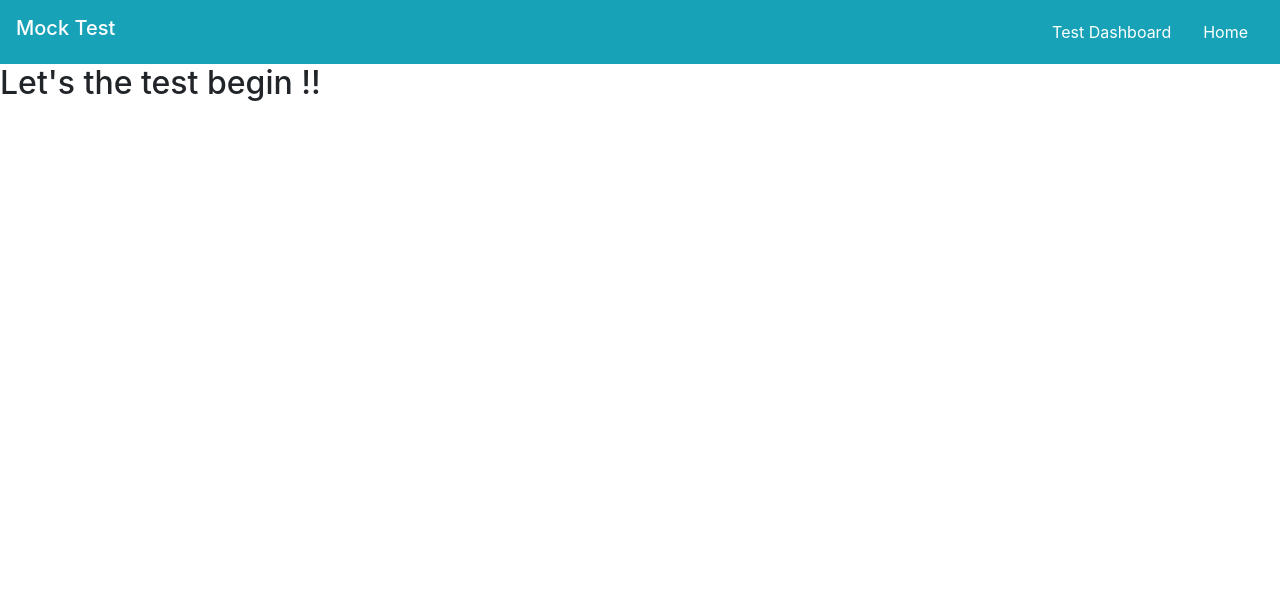
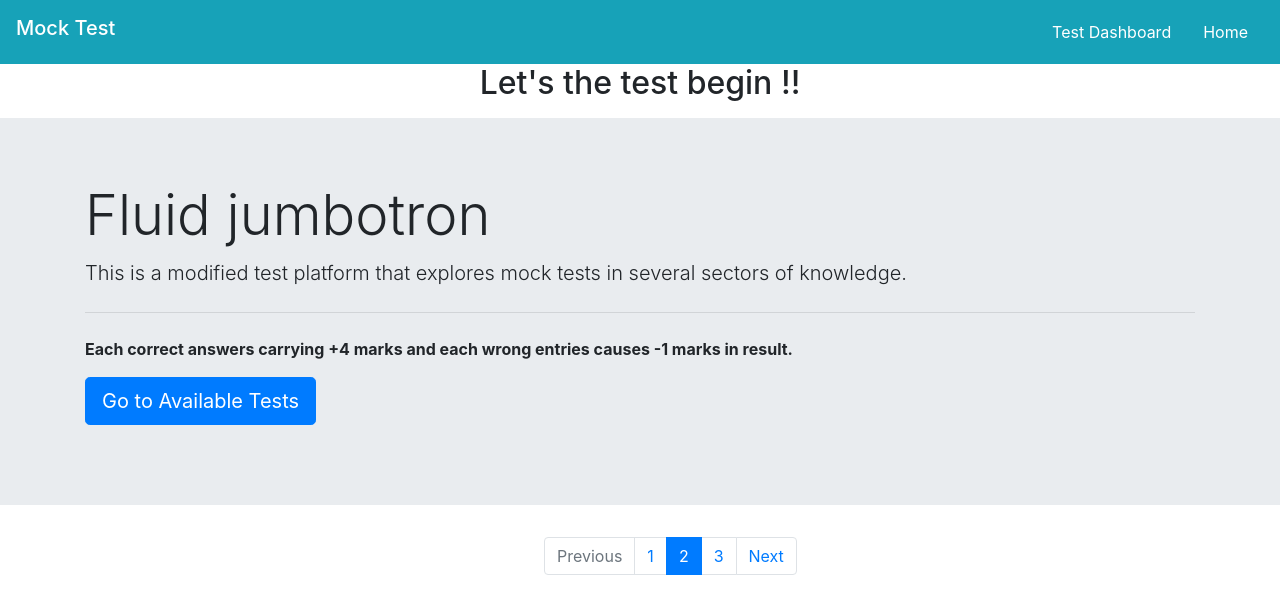
Before and after one commit to Ranjan-Das-cloud/mock-test, a React (Create React App) app: page / in a window 1280 px wide. Shown: the top 614 px of the page. Built offline with nearby package versions, Linux system fonts and the light colour scheme.

Commit message:
Updated instruction for taking the test

```diff
--- a/src/instruction.js
+++ b/src/instruction.js
@@ -1,11 +1,40 @@
 import React, { Component } from 'react';
+import { Link } from 'react-router-dom';
 
 class Instructions extends Component {
     state = {  }
     render() {
         return (
             <div>
-                <h2>Let's the test begin !!</h2>
+                <h2 className="mb-3 heading-1 text-md-center">Let's the test begin !!</h2>
+
+                <div class="jumbotron jumbotron-fluid">
+                    <div class="container">
+                        <h1 class="display-4">Fluid jumbotron</h1>
+                        <p class="lead">This is a modified test platform that explores mock tests in several sectors of knowledge.</p>
+                        <hr class="my-4"></hr>
+                        <p><b>Each correct answers carrying +4 marks and each wrong entries causes -1 marks in result.</b></p>
+                        <p class="lead">
+                            <Link class="btn btn-primary btn-lg" href="#" role="button" to="/home">Go to Available Tests</Link>
+                        </p>
+                    </div>
+                </div>
+
+                <nav aria-label="...">
+                    <ul class="pagination mid-auto">
+                        <li class="page-item disabled">
+                        <a class="page-link" href="#" tabindex="-1" aria-disabled="true">Previous</a>
+                        </li>
+                        <li class="page-item"><a class="page-link" href="#">1</a></li>
+                        <li class="page-item active" aria-current="page">
+                        <a class="page-link" href="#">2</a>
+                        </li>
+                        <li class="page-item"><a class="page-link" href="#">3</a></li>
+                        <li class="page-item">
+                        <a class="page-link" href="#">Next</a>
+                        </li>
+                    </ul>
+                </nav>
             </div>
          );
     }
```
